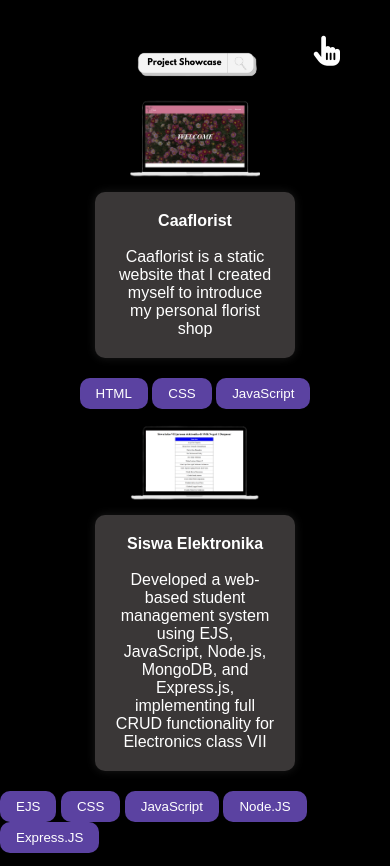
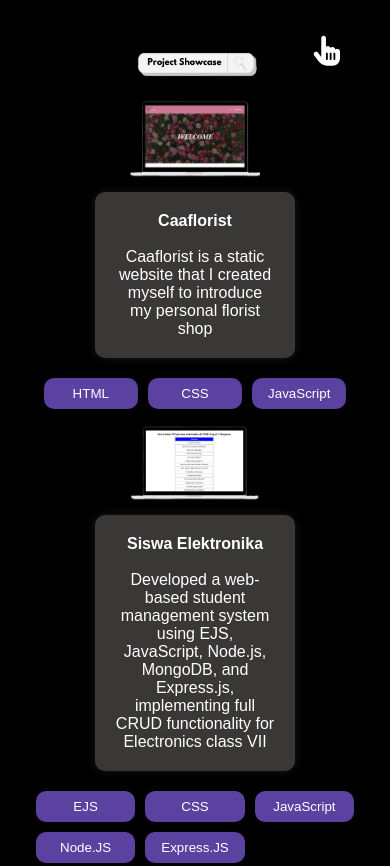
Before and after one commit to marsyaputri27/portofolio, a plain HTML site: page portofolio/project.html in a window 390 px wide. Shown: the top 866 px of the page. Drawn offline with nearby package versions, Linux system fonts and the light colour scheme.

Commit message:
Update project.css

```diff
--- a/portofolio/project.css
+++ b/portofolio/project.css
@@ -1,4 +1,4 @@
-/* Reset */
+
 * {
     margin: 0;
     padding: 0;
@@ -6,7 +6,7 @@
     font-family: Arial, sans-serif;
 }
 
-/* Body */
+
 body {
     background-color: #000;
     color: white;
@@ -17,7 +17,7 @@ body {
     min-height: 100vh;
 }
 
-/* HEADER */
+
 header {
     width: 100%;
     position: fixed;
@@ -74,7 +74,7 @@ header ul li a:hover {
 ul li a {
     display: flex;
 }
-/* Main Container (Left and Right) */
+
 
 .sub-title{
     text-align: center;
@@ -101,14 +101,14 @@ ul li a {
 .main-container {
     display: flex;
     justify-content: space-between;
-    align-items: flex-start; /* Agar kontainer sejajar dari atas */
+    align-items: flex-start;
     width: 100%;
 }
 
-/* Left and Right Containers */
+
 .left-container, .right-container {
     transition: transform 0.3s ease, background-color 0.3s ease;
-    width: 48%;  /* Sesuaikan agar kedua kontainer sejajar */
+    width: 48%;
     display: flex;
     flex-direction: column;
     align-items: center;
@@ -219,13 +219,8 @@ footer {
     text-decoration: none;
 }
 
-/* RESPONSIF */
 
-/* Tablet */
 @media (max-width: 768px) {
-  /*  nav ul {
-        gap: 20px;
-    }*/
     #menu {
         display: none;
         flex-direction: column;
@@ -272,8 +267,11 @@ footer {
         justify-content: center;
     }
 
-    .buttons{
-      display: block;
+      .buttons{
+        display: grid;
+        grid-template-columns: repeat(3, 1fr);
+        gap: 10px;
+        justify-content: center;
     }
     .scroll-container {
         width: 95%;
@@ -295,17 +293,9 @@ footer {
     }
 }
 
-/* HP */
+
 @media (max-width: 480px) {
- /*   nav ul {
-        flex-direction: column;
-        gap: 10px;
-    }
 
-    nav ul li a {
-        display: block;
-        text-align: center;
-    }*/
     #menu{
         margin-top: 20%;
     }
```
